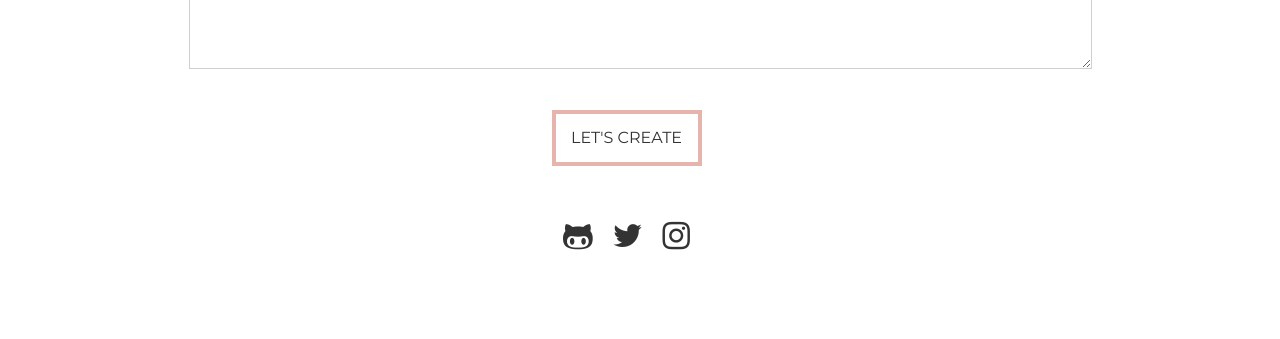
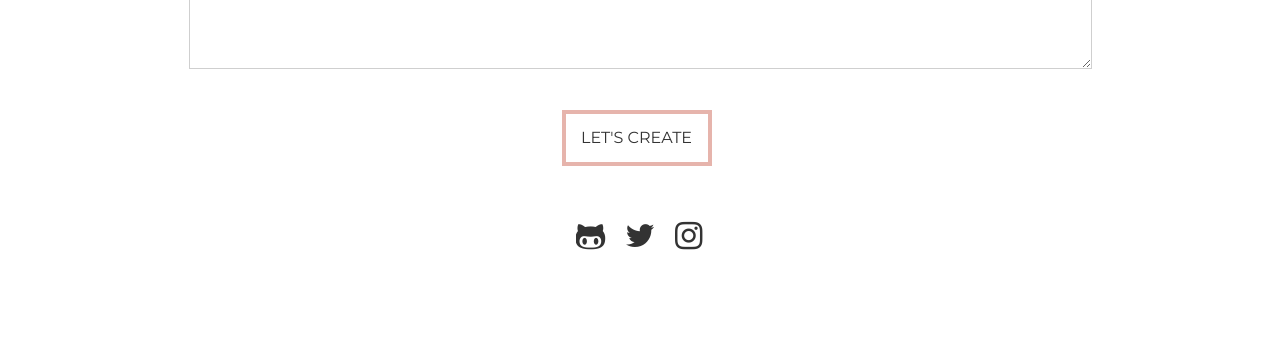
Before and after one commit to skiddhubbard/skiddhubbard.github.io, a Jekyll site: the page built from index.md, in a window 1280 px wide. Shown: the part 2132-2471 px from the top of the page. Built offline with Jekyll 4.4.1, drawn with Linux system fonts in a browser that asks for light colours.

Commit message:
button and social widths

```diff
--- a/_sass/site/_base.scss
+++ b/_sass/site/_base.scss
@@ -459,7 +459,7 @@
 }
 
 #button {
-  width: 170px;
+  width: 150px;
   margin: auto;
 }
 
@@ -635,7 +635,7 @@
 /***Contact***/
 
     .social ul {
-      width: 154px;
+      width: 129px;
     }
 
     .social li {
```
